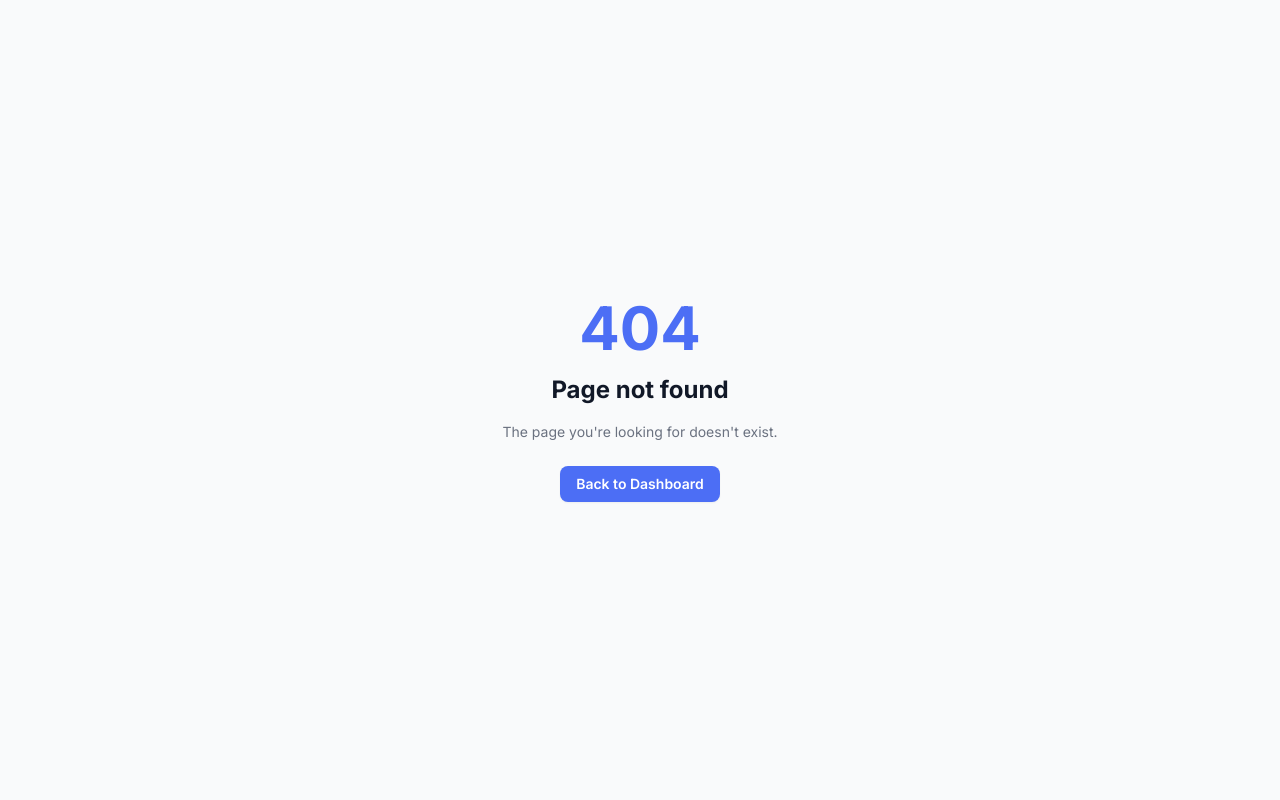
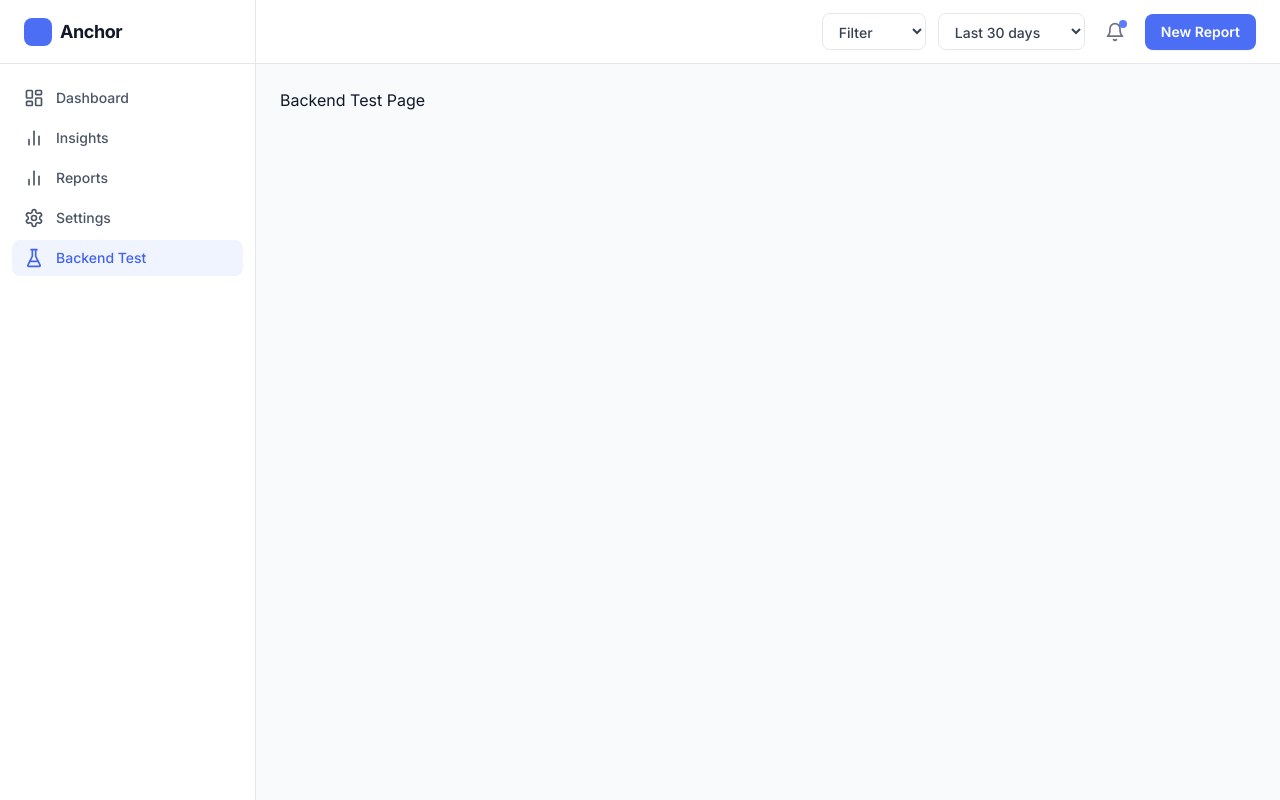
Before and after one commit to Kunpeng0/Anchor-ICT-s1-29, a React (Vite) app: page /dashboard/backend-test in a window 1280 px wide. Before the commit this address had no page. Built offline with nearby package versions, Linux system fonts and the light colour scheme.

Commit message:
Adding a backend test section to test out functions

```diff
--- a/src/components/layout/Sidebar.tsx
+++ b/src/components/layout/Sidebar.tsx
@@ -1,11 +1,12 @@
 import { NavLink } from 'react-router-dom'
-import { LayoutDashboard, BarChart2, Settings, LogOut } from 'lucide-react'
+import { LayoutDashboard, BarChart2, Settings, LogOut, FlaskConical } from 'lucide-react'
 
 const navItems = [
   { to: '/dashboard', label: 'Dashboard', icon: LayoutDashboard, end: true },
   { to: '/dashboard/insights', label: 'Insights', icon: BarChart2 },
   { to: '/dashboard/reports', label: 'Reports', icon: BarChart2 },
   { to: '/dashboard/settings', label: 'Settings', icon: Settings },
+  { to: '/dashboard/backend-test', label: 'Backend Test', icon: FlaskConical },
 ]
 
 export default function Sidebar() {
--- /dev/null
+++ b/src/pages/dashboard/BackendTestPage.tsx
@@ -0,0 +1,3 @@
+export default function BackendTestPage() {
+  return <div>Backend Test Page</div>
+}
--- a/src/router/index.tsx
+++ b/src/router/index.tsx
@@ -5,6 +5,7 @@ import InsightsPage from '@/pages/dashboard/InsightsPage'
 import ReportsPage from '@/pages/dashboard/ReportsPage'
 import SettingsPage from '@/pages/dashboard/SettingsPage'
 import NotFoundPage from '@/pages/NotFoundPage'
+import BackendTestPage from '@/pages/dashboard/BackendTestPage'
 
 export const router = createBrowserRouter([
   {
@@ -19,6 +20,7 @@ export const router = createBrowserRouter([
       { path: 'insights', element: <InsightsPage /> },
       { path: 'reports', element: <ReportsPage /> },
       { path: 'settings', element: <SettingsPage /> },
+      { path: 'backend-test', element: <BackendTestPage /> },
     ],
   },
   {
```
